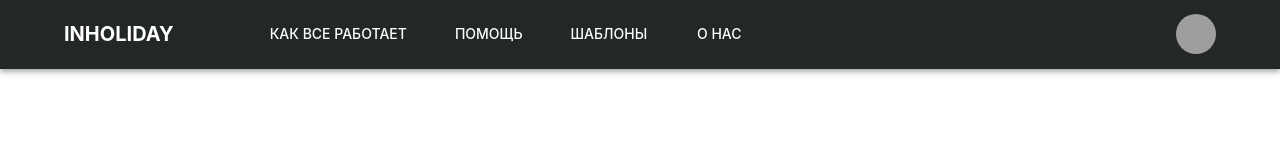
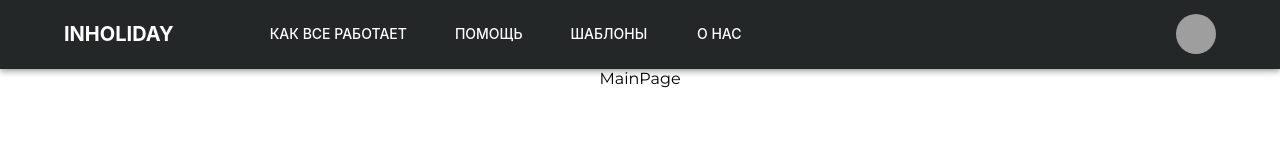
Before and after one commit to GhostGrand/inHolidayMUI, a React (Create React App) app: page / in a window 1280 px wide. Shown: the top 160 px of the page. Built offline with nearby package versions, Linux system fonts and the light colour scheme; grey boxes are pictures that could not be loaded.

Commit message:
Wrote a template for routing

```diff
--- a/package.json
+++ b/package.json
@@ -14,6 +14,7 @@
     "gh-pages": "^5.0.0",
     "react": "^18.2.0",
     "react-dom": "^18.2.0",
+    "react-router-dom": "^6.8.1",
     "react-scripts": "5.0.1",
     "web-vitals": "^2.1.4"
   },
--- a/src/App.js
+++ b/src/App.js
@@ -5,15 +5,26 @@ import { AppBar, Box, Container, Icon, IconButton, Toolbar, Typography } from '@
 import MenuIcon from '@mui/icons-material/Menu';
 import React from 'react';
 import { Menu } from '@mui/icons-material';
+import MainPage from './Components/MainPage';
 
+import { BrowserRouter as Router, Routes, Route } from "react-router-dom";
 
 const pages = ["Products", "Pricing", "Blog"];
 
 function App() {
 
   return (
+     <Router>
+      <div className="App">
+      <CoolAppBar></CoolAppBar>
+      <Routes>
+        <Route path="/" element={<MainPage/>}/>
+      </Routes>
+      </div>
+     </Router>
 
-    <CoolAppBar></CoolAppBar>
+
+
   );
 }
 
--- /dev/null
+++ b/src/Components/MainPage.js
@@ -0,0 +1,7 @@
+import React from 'react'
+
+export default function MainPage() {
+  return (
+    <div>MainPage</div>
+  )
+}
```
Also changed, not shown: 1 other file (tests, documents, lock files or other folders).
